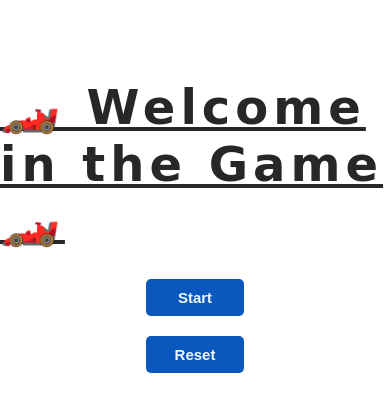
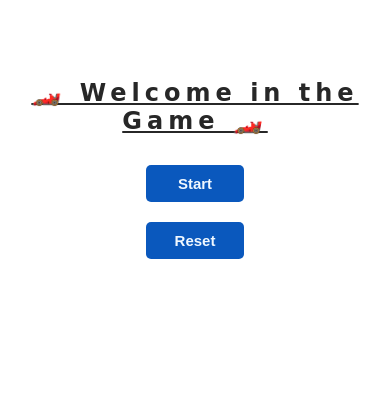
Before and after one commit to srrathi/basic-game, a plain HTML site: page index.html in a window 390 px wide. Drawn offline with Linux system fonts and the light colour scheme.

Commit message:
Update style.css

```diff
--- a/style.css
+++ b/style.css
@@ -48,3 +48,11 @@ html{
     text-decoration: underline;
     font-size: 3rem;
 }
+
+@media only screen and (max-width: 600px) {
+  .heading{
+    font-size: 1.5rem;
+    justify-content: center;
+    text-align: center;
+  }
+}
```
